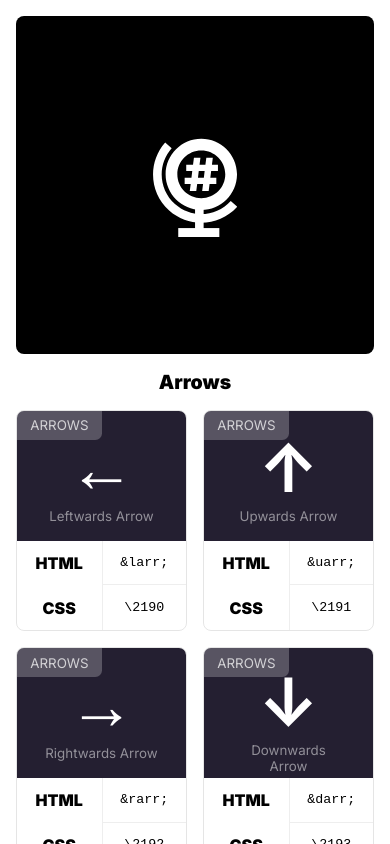
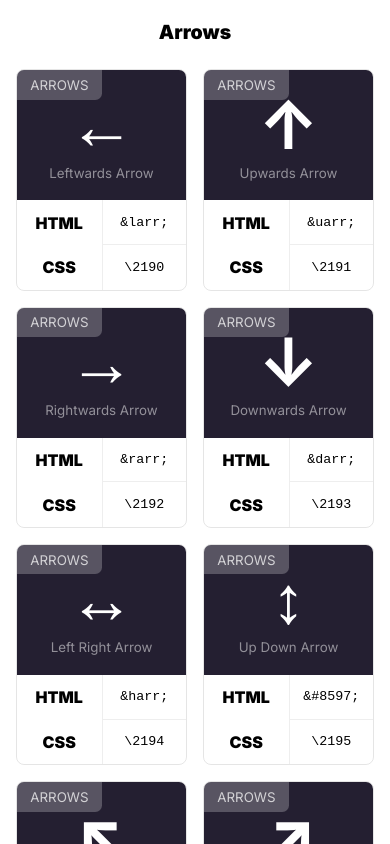
Before and after one commit to elvessousa/charmap, a Next.js app: page /arrows in a window 390 px wide. Built offline with nearby package versions, Linux system fonts and the light colour scheme.

Commit message:
Mobile stuff.

```diff
--- a/components/Character/styles.ts
+++ b/components/Character/styles.ts
@@ -58,10 +58,11 @@ export const Letter = styled.button<LetterProps>`
   }
 
   dfn {
+    bottom: 0;
     display: block;
     font-style: normal;
     opacity: 0.5;
-    padding: 0 1em;
+    padding: 0 0 1em;
     text-align: center;
     text-transform: capitalize;
     transition: opacity 0.2s ease-in-out;
--- a/components/Filter/index.tsx
+++ b/components/Filter/index.tsx
@@ -8,9 +8,8 @@ const Filter: React.FC = () => {
       <ul>
         <li>
           <Link href={`/`}>
-            <a>
-              <span dangerouslySetInnerHTML={{ __html: "&#10026;" }} />
-              Home
+            <a className="brand">
+              <h4>Charmap</h4>
             </a>
           </Link>
         </li>
--- a/components/Layout/index.tsx
+++ b/components/Layout/index.tsx
@@ -1,25 +1,30 @@
 import Head from "next/head";
-import Link from "next/link";
+
 import Header from "../Header";
+import MobileMenu from "../MobileMenu";
 
 interface LayoutProps {
   title: string;
+  showHeader?: boolean;
 }
 
-const Layout: React.FC<LayoutProps> = ({ title, children }) => {
+const Layout: React.FC<LayoutProps> = ({ title, children, showHeader }) => {
   const pageTitle = title || "Character Map";
 
   return (
     <>
       <Head>
         <title>{pageTitle}</title>
-        <link rel="icon" href="/favicon.ico" />
+        <link rel="icon" href="/favicon.svg" />
       </Head>
 
       <main>
-        <Header />
+        {showHeader && <Header />}
         <h1>{title}</h1>
+
         {children}
+
+        <MobileMenu />
         <footer>
           <p>
             Made with ♥ in SP <br />
--- a/pages/index.tsx
+++ b/pages/index.tsx
@@ -20,7 +20,7 @@ const Home: NextPage<PageProps> = ({ chars }) => {
   const symbols = chars.filter((char) => char.type === "space");
 
   return (
-    <Layout title="Welcome to Charmap">
+    <Layout title="Welcome to Charmap" showHeader>
       <p className="text">
         This site is a simple tool for coping those hard to type to your
         clipboard in order to use it in your documents or projects.
--- a/styles/globals.css
+++ b/styles/globals.css
@@ -52,7 +52,7 @@ h1 {
   font-weight: 900;
   text-align: center;
   grid-area: sub;
-  margin: 0;
+  margin: 1em 0 0.5em;
   place-items: center;
   display: grid;
 }
@@ -61,6 +61,31 @@ h2 {
   text-align: center;
   font-size: 2.5em;
   text-transform: capitalize;
+}
+
+.brand {
+  margin-bottom: 1em;
+}
+
+.brand h4 {
+  font-size: 2em;
+  font-weight: 900;
+  letter-spacing: -0.05em;
+  line-height: 1;
+  margin: 0;
+  text-transform: uppercase;
+}
+
+.brand h4::before {
+  background: url(/logo.svg) no-repeat;
+  background-size: contain;
+  content: "";
+  display: inline-block;
+  filter: invert();
+  height: 1em;
+  position: relative;
+  top: 0.1em;
+  width: 1em;
 }
 
 .logo {
@@ -92,6 +117,7 @@ h2 {
   max-width: 40em;
   margin: 0 auto 2em;
   opacity: 0.7;
+  text-align: center;
 }
 
 .characters {
@@ -103,18 +129,9 @@ h2 {
   grid-area: chars;
 }
 
+.menu,
 .menu-button {
-  border-radius: 3em;
-  border: 2px solid #eee;
-  bottom: 1em;
-  font-size: 2em;
-  height: 1em;
-  line-height: 0;
-  padding: 1em 0;
-  position: fixed;
-  right: 1em;
-  text-align: center;
-  width: 2em;
+  display: none;
 }
 
 footer {
@@ -146,6 +163,41 @@ footer a {
     display: none;
   }
 
+  .menu {
+    display: grid;
+    place-items: center;
+    position: fixed;
+    overflow: scroll;
+    z-index: 1;
+    top: 0;
+    left: 0;
+    right: 0;
+    bottom: 0;
+    background: #fff;
+  }
+
+  .menu nav {
+    width: auto;
+  }
+
+  .menu-button {
+    background: #fff;
+    border-radius: 3em;
+    border: 2px solid #eee;
+    bottom: 10px;
+    font-size: 3em;
+    font-weight: bold;
+    height: 0em;
+    line-height: 0;
+    outline: none;
+    padding: 0.7em 0.1em 0.8em;
+    position: fixed;
+    right: 10px;
+    text-align: center;
+    width: 1.5em;
+    z-index: 2;
+  }
+
   .text {
     margin: 2em;
   }
```
Also changed, not shown: lib/strings.ts (+25 -0 lines), public/favicon.svg (added).
